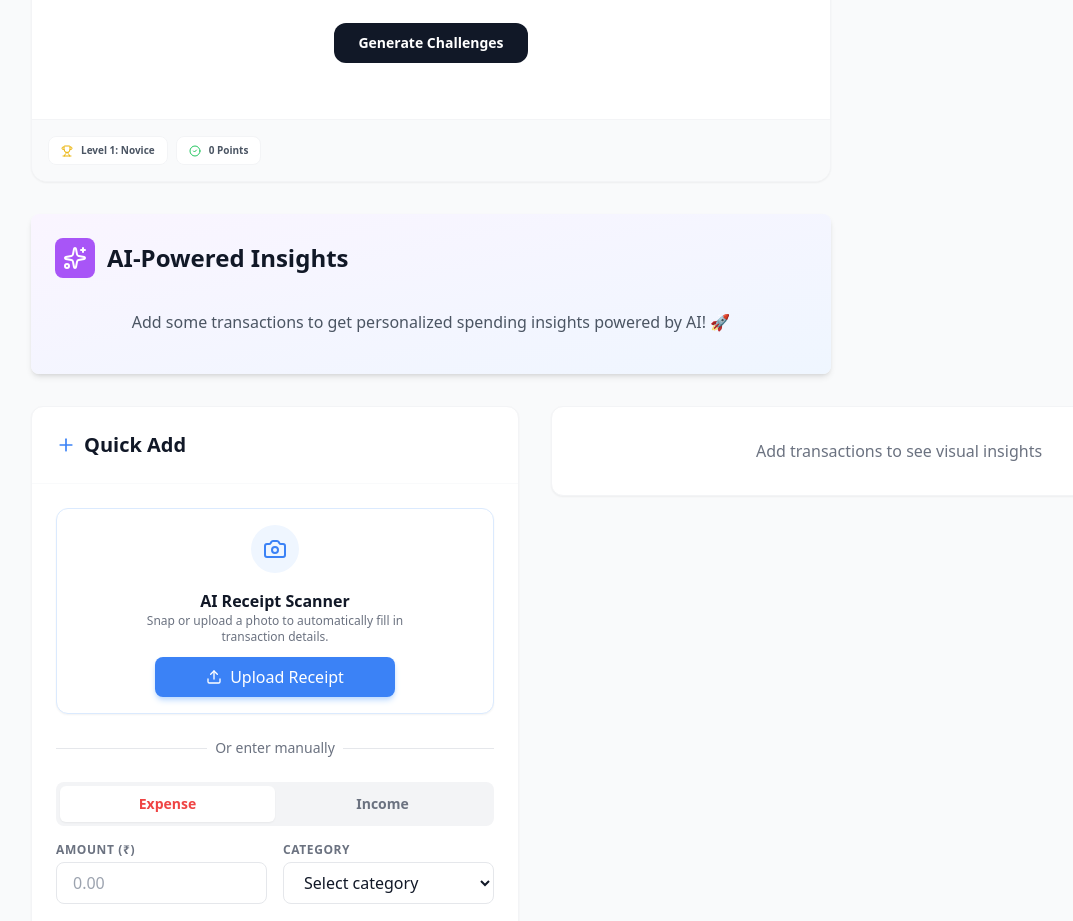
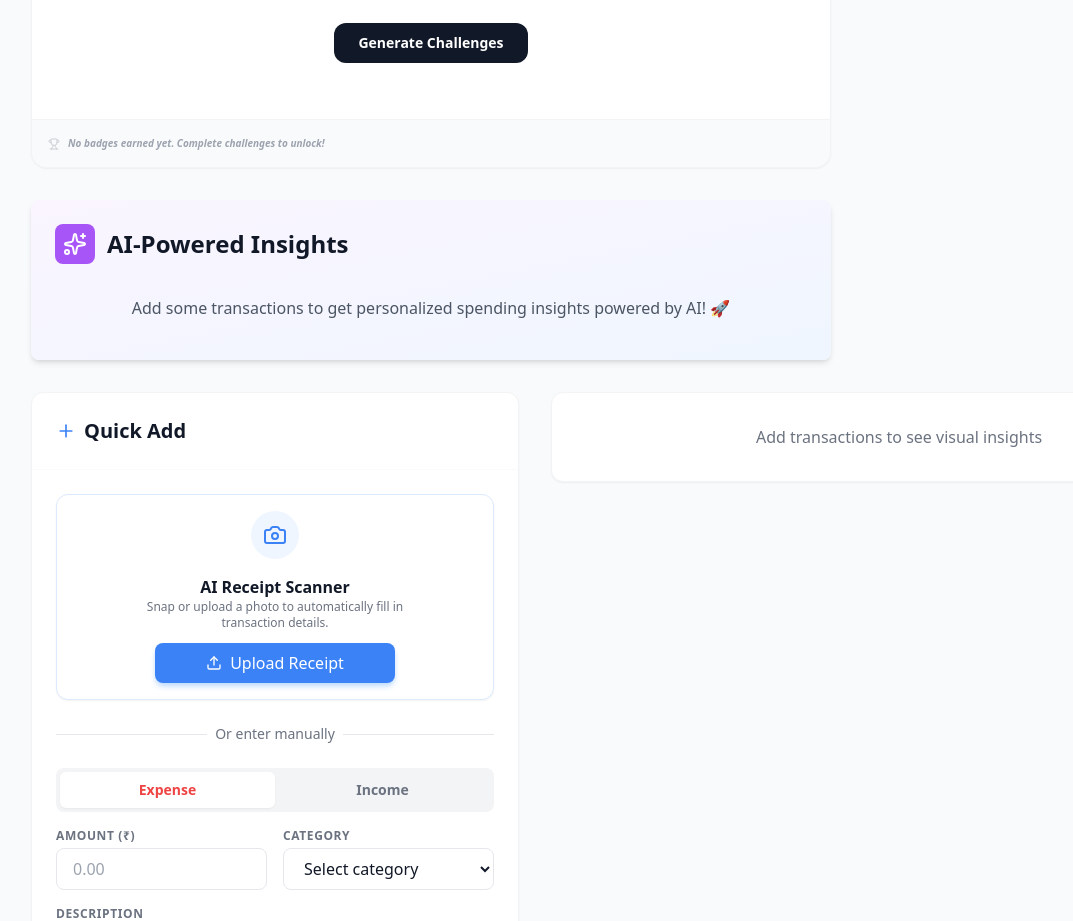
Before and after one commit to KeshavxA/SpendCheck, a React (Vite) app: page / in a window 1280 px wide. Shown: the part 933-1854 px from the top of the page, without its empty margins (1-1074 px from the left). Built offline with nearby package versions, Linux system fonts and the light colour scheme.

Commit message:
feat: implement persistent badge collection and challenge rewards system

```diff
--- a/src/components/SavingsChallenges.jsx
+++ b/src/components/SavingsChallenges.jsx
@@ -5,7 +5,7 @@ import { generateSavingsChallenges } from '../services/aiService';
 import { formatCurrency, getMonthlyTransactions } from '../utils/calculations';
 
 const SavingsChallenges = () => {
-    const { challenges, addChallenge, deleteChallenge, transactions } = useFinance();
+    const { challenges, addChallenge, deleteChallenge, transactions, badges, addBadge } = useFinance();
     const [loading, setLoading] = useState(false);
     const [activeTab, setActiveTab] = useState('active');
 
@@ -13,7 +13,7 @@ const SavingsChallenges = () => {
         setLoading(true);
         try {
             const rawChallenges = await generateSavingsChallenges(transactions);
-            // Only add challenges that aren't already active
+
             const newChallenges = rawChallenges.filter(rc => !challenges.some(c => c.title === rc.title));
 
             newChallenges.forEach(challenge => {
@@ -46,6 +46,16 @@ const SavingsChallenges = () => {
             percent,
             isFailed: currentSpent > challenge.targetAmount
         };
+    };
+
+    const handleClaimReward = (challenge) => {
+        addBadge({
+            name: challenge.reward,
+            date: new Date().toISOString(),
+            challengeTitle: challenge.title,
+            difficulty: challenge.difficulty
+        });
+        deleteChallenge(challenge.id);
     };
 
     const activeChallenges = challenges.filter(c => c.status === 'active');
@@ -92,14 +102,15 @@ const SavingsChallenges = () => {
                     <div className="space-y-4">
                         {activeChallenges.map(challenge => {
                             const progress = calculateProgress(challenge);
+                            const canClaim = !progress.isFailed;
 
                             return (
                                 <div key={challenge.id} className="group relative bg-gray-50 dark:bg-slate-700/30 rounded-2xl p-4 border border-transparent hover:border-indigo-100 dark:hover:border-indigo-900 transition-all">
                                     <div className="flex justify-between items-start mb-3">
                                         <div className="flex gap-3">
                                             <div className={`p-2 rounded-xl flex-shrink-0 ${challenge.difficulty === 'Easy' ? 'bg-green-100/50 text-green-600' :
-                                                    challenge.difficulty === 'Medium' ? 'bg-blue-100/50 text-blue-600' :
-                                                        'bg-purple-100/50 text-purple-600'
+                                                challenge.difficulty === 'Medium' ? 'bg-blue-100/50 text-blue-600' :
+                                                    'bg-purple-100/50 text-purple-600'
                                                 }`}>
                                                 <Trophy className="w-4 h-4" />
                                             </div>
@@ -134,7 +145,7 @@ const SavingsChallenges = () => {
                                         <div className="w-full h-1.5 bg-gray-200 dark:bg-slate-600 rounded-full overflow-hidden">
                                             <div
                                                 className={`h-full transition-all duration-1000 ${progress.isFailed ? 'bg-red-500' :
-                                                        progress.percent > 80 ? 'bg-orange-500' : 'bg-indigo-500'
+                                                    progress.percent > 80 ? 'bg-orange-500' : 'bg-indigo-500'
                                                     }`}
                                                 style={{ width: `${progress.percent}%` }}
                                             ></div>
@@ -145,7 +156,14 @@ const SavingsChallenges = () => {
                                                 <Sparkles className="w-2.5 h-2.5" />
                                                 Reward: {challenge.reward}
                                             </div>
-                                            {!progress.isFailed && (
+                                            {canClaim && !progress.isFailed ? (
+                                                <button
+                                                    onClick={() => handleClaimReward(challenge)}
+                                                    className="text-[9px] font-black bg-indigo-500 text-white px-2 py-0.5 rounded shadow-sm hover:bg-indigo-600 active:scale-95 transition-all"
+                                                >
+                                                    Claim Reward
+                                                </button>
+                                            ) : (
                                                 <div className="text-[9px] font-bold text-gray-400">
                                                     Ends in 7 days
                                                 </div>
@@ -160,14 +178,31 @@ const SavingsChallenges = () => {
             </div>
 
             <div className="p-4 bg-gray-50 dark:bg-slate-700/20 flex gap-2 overflow-x-auto no-scrollbar border-t border-gray-100 dark:border-slate-700">
-                <div className="flex-shrink-0 px-3 py-1.5 bg-white dark:bg-slate-800 rounded-lg border border-gray-100 dark:border-slate-700 flex items-center gap-2">
-                    <Trophy className="w-3 h-3 text-yellow-500" />
-                    <span className="text-[10px] font-bold text-gray-600 dark:text-gray-300">Level 1: Novice</span>
-                </div>
-                <div className="flex-shrink-0 px-3 py-1.5 bg-white dark:bg-slate-800 rounded-lg border border-gray-100 dark:border-slate-700 flex items-center gap-2">
-                    <CheckCircle2 className="w-3 h-3 text-green-500" />
-                    <span className="text-[10px] font-bold text-gray-600 dark:text-gray-300">0 Points</span>
-                </div>
+                {badges.length === 0 ? (
+                    <div className="flex items-center gap-2 text-[10px] font-bold text-gray-400 italic">
+                        <Trophy className="w-3 h-3 opacity-50" />
+                        No badges earned yet. Complete challenges to unlock!
+                    </div>
+                ) : (
+                    badges.map((badge, idx) => (
+                        <div key={idx} className="flex-shrink-0 px-3 py-1.5 bg-white dark:bg-slate-800 rounded-lg border border-gray-100 dark:border-slate-700 flex items-center gap-2 group cursor-help relative hover:scale-105 transition-all">
+                            <div className={`p-1 rounded-md ${badge.difficulty === 'Easy' ? 'bg-green-500/10 text-green-500' :
+                                badge.difficulty === 'Medium' ? 'bg-blue-500/10 text-blue-500' :
+                                    'bg-purple-500/10 text-purple-500'
+                                }`}>
+                                <Trophy className="w-3 h-3" />
+                            </div>
+                            <span className="text-[10px] font-bold text-gray-600 dark:text-gray-300">{badge.name}</span>
+
+                            <div className="absolute bottom-full left-1/2 -translate-x-1/2 mb-2 w-32 hidden group-hover:block z-50">
+                                <div className="bg-gray-900 text-white text-[8px] p-2 rounded-lg shadow-xl border border-white/10">
+                                    <p className="font-black text-indigo-400 mb-0.5">{badge.name}</p>
+                                    <p className="opacity-70">Earned for completing "{badge.challengeTitle}"</p>
+                                </div>
+                            </div>
+                        </div>
+                    ))
+                )}
             </div>
         </div>
     );
--- a/src/context/FinanceContext.jsx
+++ b/src/context/FinanceContext.jsx
@@ -9,6 +9,8 @@ import {
   loadGoals,
   saveChallenges,
   loadChallenges,
+  saveBadges,
+  loadBadges,
   clearStorage
 } from '../utils/storage';
 import { processRecurringTransactions, updateRecurringTransactions } from '../utils/recurringExpenses';
@@ -46,6 +48,11 @@ export const FinanceProvider = ({ children }) => {
     if (savedChallenges.length > 0) {
       dispatch({ type: ACTIONS.LOAD_CHALLENGES, payload: savedChallenges });
     }
+
+    const savedBadges = loadBadges();
+    if (savedBadges.length > 0) {
+      dispatch({ type: ACTIONS.LOAD_BADGES, payload: savedBadges });
+    }
   }, []);
 
   useEffect(() => {
@@ -71,6 +78,12 @@ export const FinanceProvider = ({ children }) => {
       saveChallenges(state.challenges);
     }
   }, [state.challenges]);
+
+  useEffect(() => {
+    if (state.badges.length > 0 || localStorage.getItem('spendcheck_badges')) {
+      saveBadges(state.badges);
+    }
+  }, [state.badges]);
 
 
   useEffect(() => {
@@ -148,6 +161,10 @@ export const FinanceProvider = ({ children }) => {
     dispatch({ type: ACTIONS.DELETE_CHALLENGE, payload: id });
   };
 
+  const addBadge = (badge) => {
+    dispatch({ type: ACTIONS.ADD_BADGE, payload: badge });
+  };
+
   const clearAll = () => {
     if (window.confirm('Are you sure? This will delete all transactions and budgets.')) {
       clearStorage();
@@ -160,6 +177,7 @@ export const FinanceProvider = ({ children }) => {
     budgets: state.budgets,
     goals: state.goals,
     challenges: state.challenges,
+    badges: state.badges,
     addTransaction,
     editTransaction,
     deleteTransaction,
@@ -171,6 +189,7 @@ export const FinanceProvider = ({ children }) => {
     addChallenge,
     updateChallenge,
     deleteChallenge,
+    addBadge,
     clearAll
   };
 
--- a/src/reducers/financeReducer.js
+++ b/src/reducers/financeReducer.js
@@ -15,14 +15,17 @@ export const ACTIONS = {
   ADD_CHALLENGE: 'ADD_CHALLENGE',
   UPDATE_CHALLENGE: 'UPDATE_CHALLENGE',
   DELETE_CHALLENGE: 'DELETE_CHALLENGE',
-  LOAD_CHALLENGES: 'LOAD_CHALLENGES'
+  LOAD_CHALLENGES: 'LOAD_CHALLENGES',
+  ADD_BADGE: 'ADD_BADGE',
+  LOAD_BADGES: 'LOAD_BADGES'
 };
 
 export const initialState = {
   transactions: [],
   budgets: [],
   goals: [],
-  challenges: []
+  challenges: [],
+  badges: []
 };
 
 export function financeReducer(state, action) {
@@ -133,6 +136,19 @@ export function financeReducer(state, action) {
         challenges: action.payload
       };
 
+    case ACTIONS.ADD_BADGE:
+      if (state.badges.some(b => b.name === action.payload.name)) return state;
+      return {
+        ...state,
+        badges: [action.payload, ...state.badges]
+      };
+
+    case ACTIONS.LOAD_BADGES:
+      return {
+        ...state,
+        badges: action.payload
+      };
+
     default:
       return state;
   }
--- a/src/utils/storage.js
+++ b/src/utils/storage.js
@@ -2,7 +2,8 @@ const STORAGE_KEYS = {
   TRANSACTIONS: 'spendcheck_data',
   BUDGETS: 'spendcheck_budgets',
   GOALS: 'spendcheck_goals',
-  CHALLENGES: 'spendcheck_challenges'
+  CHALLENGES: 'spendcheck_challenges',
+  BADGES: 'spendcheck_badges'
 };
 
 export const saveTransactions = (transactions) => {
@@ -85,6 +86,26 @@ export const loadChallenges = () => {
   }
 };
 
+export const saveBadges = (badges) => {
+  try {
+    localStorage.setItem(STORAGE_KEYS.BADGES, JSON.stringify(badges));
+    return true;
+  } catch (error) {
+    console.error('Error saving badges:', error);
+    return false;
+  }
+};
+
+export const loadBadges = () => {
+  try {
+    const data = localStorage.getItem(STORAGE_KEYS.BADGES);
+    return data ? JSON.parse(data) : [];
+  } catch (error) {
+    console.error('Error loading badges:', error);
+    return [];
+  }
+};
+
 export const clearStorage = () => {
   try {
     Object.values(STORAGE_KEYS).forEach(key => localStorage.removeItem(key));
```
